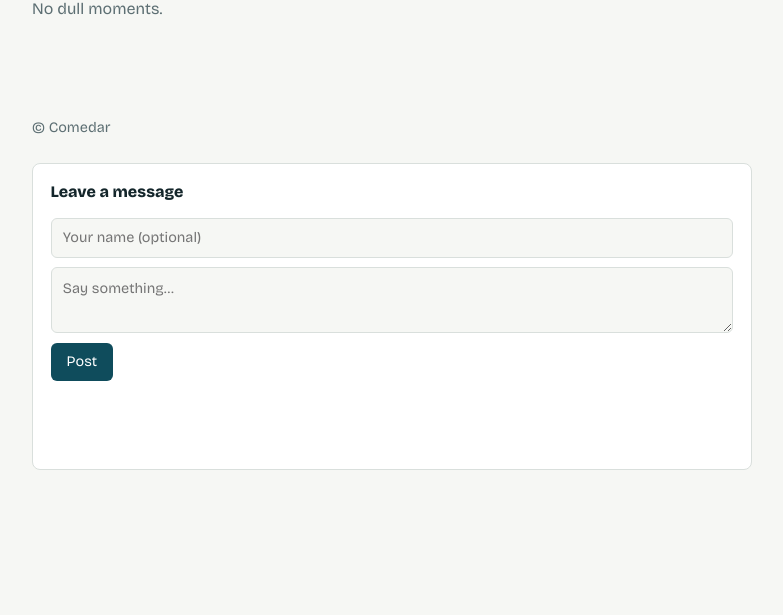
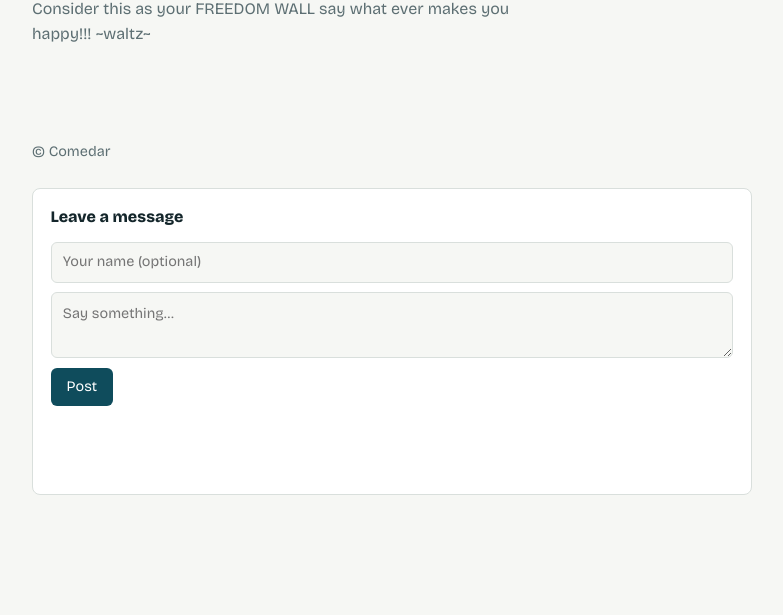
Before and after one commit to movievivo85-gif/Comedar, a plain HTML site: page index.html in a window 1280 px wide. Shown: the part 185-800 px from the top of the page, without its empty margins (248-1031 px from the left). Drawn offline with nearby package versions, Linux system fonts and the light colour scheme.

Commit message:
Update index.html

```diff
--- a/index.html
+++ b/index.html
@@ -92,7 +92,8 @@
   <main id="content">
     <section id="page-home">
       <h1>Welcome to VTO Files</h1>
-      <p class="lede">No dull moments.</p>
+      <p class="lede">Consider this as your FREEDOM WALL say what ever makes you happy!!!
+~waltz~ </p>
     </section>
 
     <section id="videos" hidden>
```
